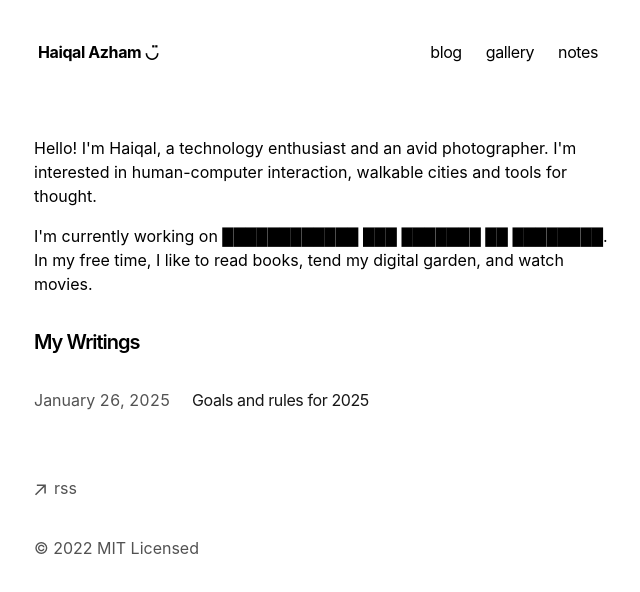
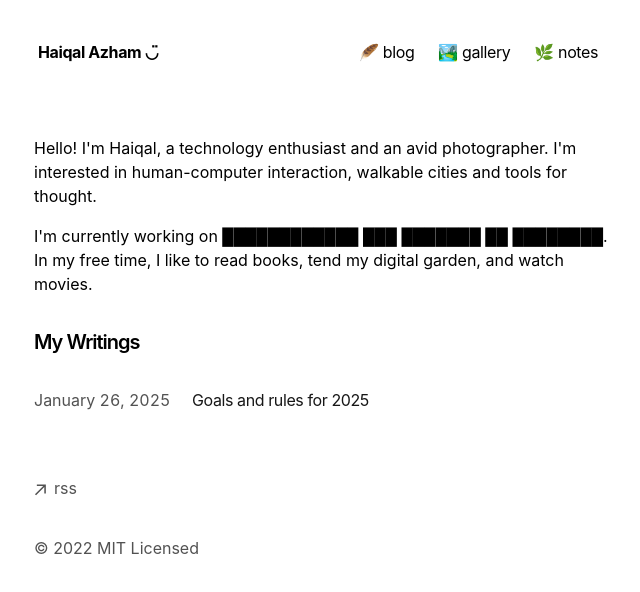
Before and after one commit to haiqalazham/haiqalazham.com, a Next.js app: page / in a window 1280 px wide. Shown: the top 592 px of the page, without its empty margins (318-958 px from the left). Built offline with nearby package versions, Linux system fonts and the light colour scheme.

Commit message:
Add icons to navbar

```diff
--- a/app/components/nav.tsx
+++ b/app/components/nav.tsx
@@ -2,13 +2,13 @@ import Link from 'next/link'
 
 const navItems = {
   '/blog': {
-    name: 'blog',
+    name: '🪶 blog',
   },
   '/gallery': {
-    name: 'gallery',
+    name: '🏞️ gallery',
   },
   '/notes': {
-    name: 'notes',
+    name: '🌿 notes',
   },
 }
 
```
